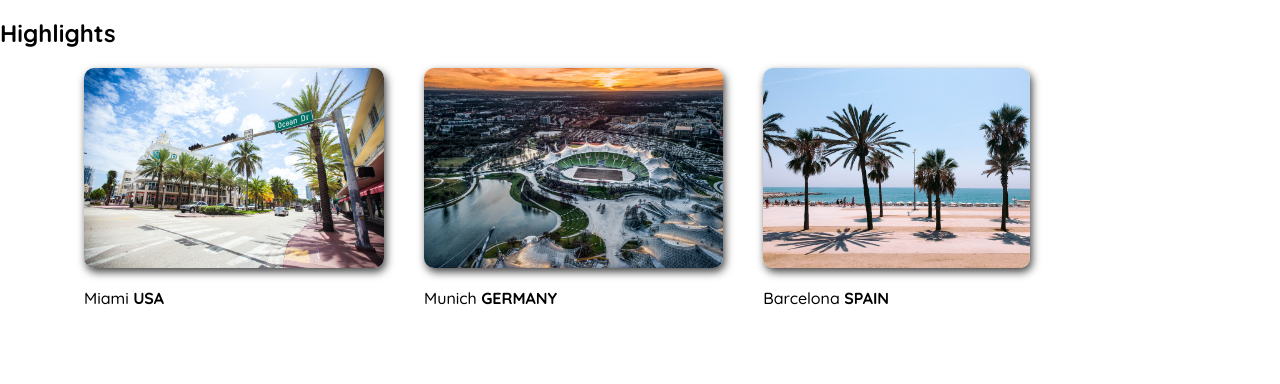
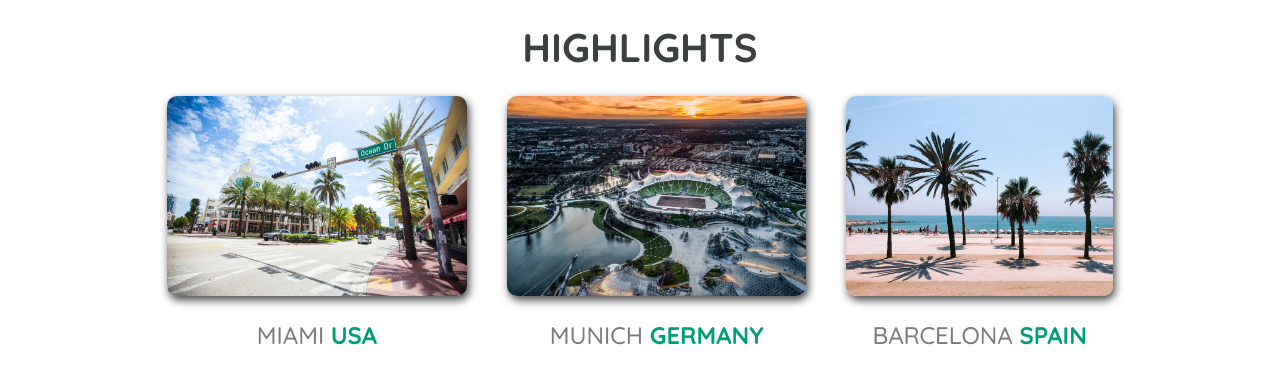
Before and after one commit to cpp13/travel-page, a plain HTML site: page index.html in a window 1280 px wide. Shown: the part 802-1186 px from the top of the page. Drawn offline with Linux system fonts and the light colour scheme.

Commit message:
image was centered using justify content property

```diff
--- a/styles.css
+++ b/styles.css
@@ -47,14 +47,30 @@
   background-color: rgb(255, 238, 0);
 }
 
+#highlights h2 {
+  text-transform: uppercase;
+  text-align: center;
+  font-size: 40px;
+  color: rgb(59, 65, 64);
+  margin: 24px 0;
+}
 #destinations {
   display: flex;
   width: 90%;
   margin: auto;
+  justify-content: center;
   margin-bottom: 40px;
 }
 .destination {
   margin: 0 20px;
+  text-transform: uppercase;
+}
+
+.destination p {
+  text-align: center;
+  font-size: 24px;
+  color: rgb(124, 123, 123);
+  margin: 20px 0;
 }
 
 .destination img {
@@ -64,3 +80,7 @@
   border-radius: 10px;
   object-fit: cover;
 }
+
+.destination strong {
+  color: rgb(0, 160, 117);
+}
```
